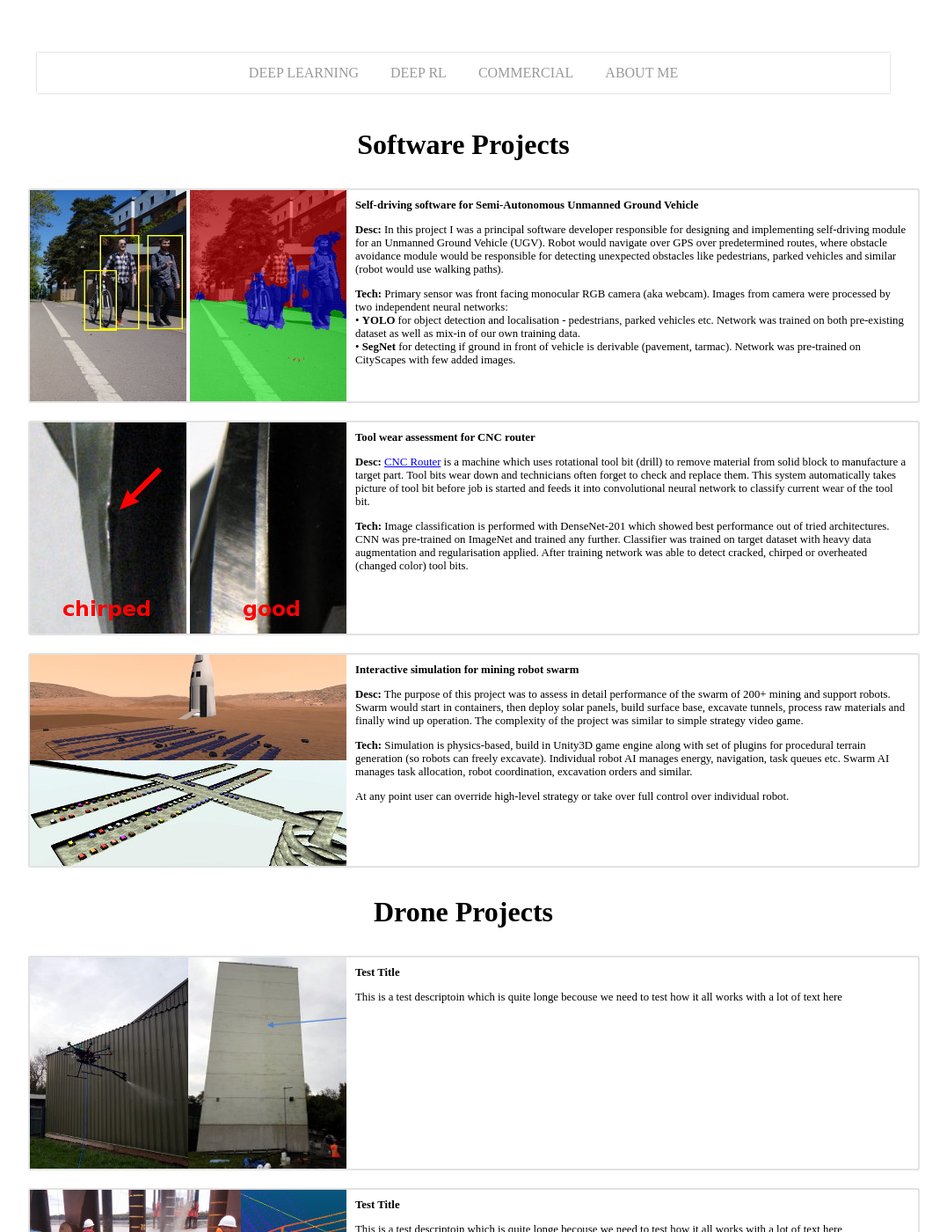
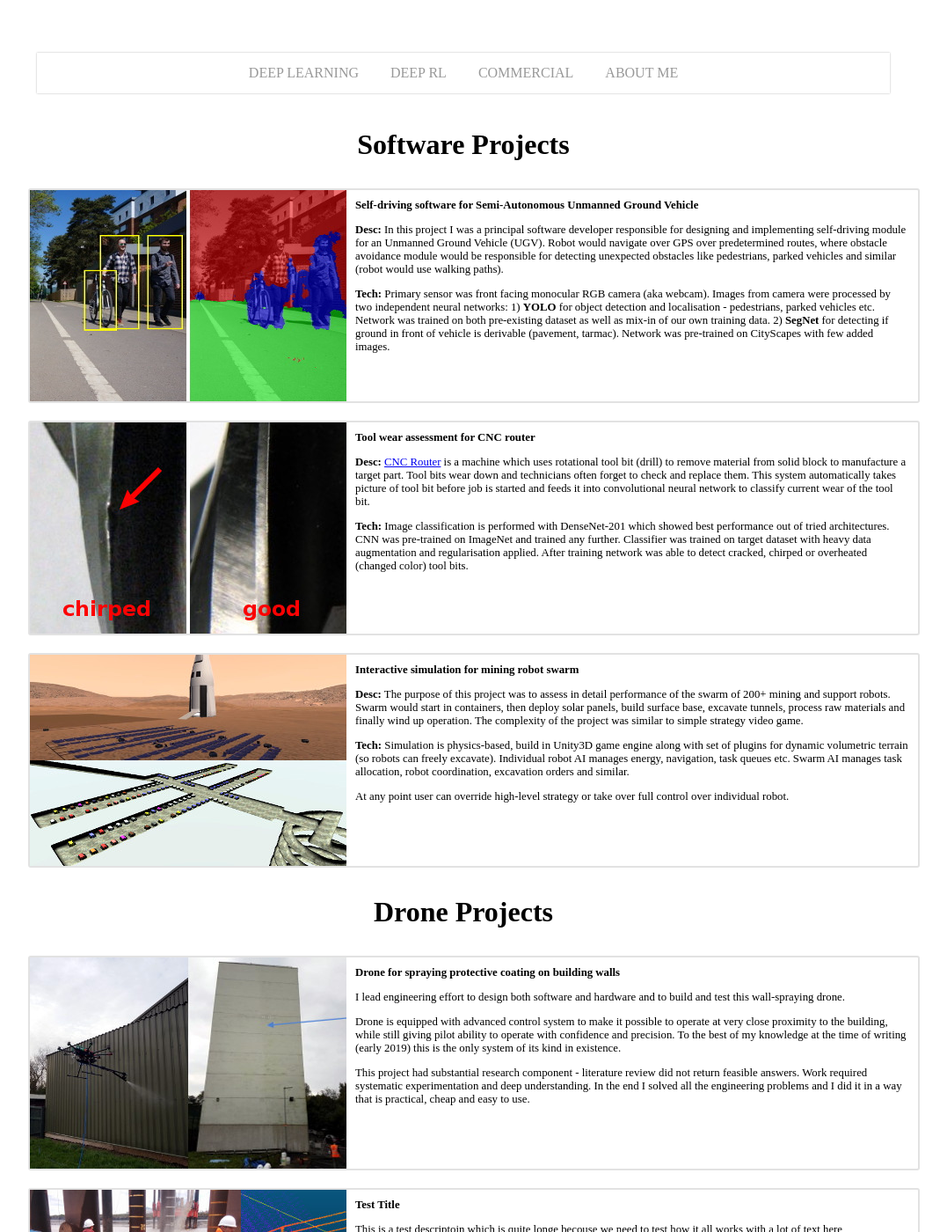
Before and after one commit to marcinbogdanski/marcinbogdanski.github.io, a Jekyll site: the page built from commercial-portfolio.html, in a window 1280 px wide and 1400 px high. Shown: the whole window at 88% size, without its empty margins (113-1190 px from the left). Built offline with Jekyll 4.4.1, drawn with Linux system fonts in a browser that asks for light colours.

Commit message:
Update desc, add wall spray

```diff
--- a/commercial-portfolio.html
+++ b/commercial-portfolio.html
@@ -13,7 +13,7 @@ layout: default
         {% include poster.html
             image="/assets/images/ugv.jpg"
             title="Self-driving software for Semi-Autonomous Unmanned Ground Vehicle"
-            description="<p><b>Desc:</b> In this project I was a principal software developer responsible for designing and implementing self-driving module for an Unmanned Ground Vehicle (UGV). Robot would navigate over GPS over predetermined routes, where obstacle avoidance module would be responsible for detecting unexpected obstacles like pedestrians, parked vehicles and similar (robot would use walking paths).</p><p><b>Tech:</b> Primary sensor was front facing monocular RGB camera (aka webcam). Images from camera were processed by two independent neural networks:<br/> • <b>YOLO</b> for object detection and localisation - pedestrians, parked vehicles etc. Network was trained on both pre-existing dataset as well as mix-in of our own training data.<br/> • <b>SegNet</b> for detecting if ground in front of vehicle is derivable (pavement, tarmac). Network was pre-trained on CityScapes with few added images.</p>"
+            description="<p><b>Desc:</b> In this project I was a principal software developer responsible for designing and implementing self-driving module for an Unmanned Ground Vehicle (UGV). Robot would navigate over GPS over predetermined routes, where obstacle avoidance module would be responsible for detecting unexpected obstacles like pedestrians, parked vehicles and similar (robot would use walking paths).</p><p><b>Tech:</b> Primary sensor was front facing monocular RGB camera (aka webcam). Images from camera were processed by two independent neural networks: 1) <b>YOLO</b> for object detection and localisation - pedestrians, parked vehicles etc. Network was trained on both pre-existing dataset as well as mix-in of our own training data. 2) <b>SegNet</b> for detecting if ground in front of vehicle is derivable (pavement, tarmac). Network was pre-trained on CityScapes with few added images.</p>"
             %}
 
         {% include poster.html
@@ -25,7 +25,7 @@ layout: default
         {% include poster.html
             image="/assets/images/mining.jpg"
             title="Interactive simulation for mining robot swarm"
-            description="<p><b>Desc:</b> The purpose of this project was to assess in detail performance of the swarm of 200+ mining and support robots. Swarm would start in containers, then deploy solar panels, build surface base, excavate tunnels, process raw materials and finally wind up operation. The complexity of the project was similar to simple strategy video game.</p><p><b>Tech:</b> Simulation is physics-based, build in Unity3D game engine along with set of plugins for procedural terrain generation (so robots can freely excavate). Individual robot AI manages energy, navigation, task queues etc. Swarm AI manages task allocation, robot coordination, excavation orders and similar.</p><p>At any point user can override high-level strategy or take over full control over individual robot.</p>"
+            description="<p><b>Desc:</b> The purpose of this project was to assess in detail performance of the swarm of 200+ mining and support robots. Swarm would start in containers, then deploy solar panels, build surface base, excavate tunnels, process raw materials and finally wind up operation. The complexity of the project was similar to simple strategy video game.</p><p><b>Tech:</b> Simulation is physics-based, build in Unity3D game engine along with set of plugins for dynamic volumetric terrain (so robots can freely excavate). Individual robot AI manages energy, navigation, task queues etc. Swarm AI manages task allocation, robot coordination, excavation orders and similar.</p><p>At any point user can override high-level strategy or take over full control over individual robot.</p>"
             %}
 
 
@@ -43,8 +43,8 @@ layout: default
 
         {% include poster.html
             image="/assets/images/spray.jpg"
-            title="Test Title"
-            description="This is a test descriptoin which is quite longe becouse we need to test how it all works with a lot of text here"
+            title="Drone for spraying protective coating on building walls"
+            description="<p>I lead engineering effort to design both software and hardware and to build and test this wall-spraying drone.</p><p>Drone is equipped with advanced control system to make it possible to operate at very close proximity to the building, while still giving pilot ability to operate with confidence and precision. To the best of my knowledge at the time of writing (early 2019) this is the only system of its kind in existence. </p><p>This project had substantial research component - literature review did not return feasible answers. Work required systematic experimentation and deep understanding. In the end I solved all the engineering problems and I did it in a way that is practical, cheap and easy to use.</p>"
             %}
 
         {% include poster.html
```
